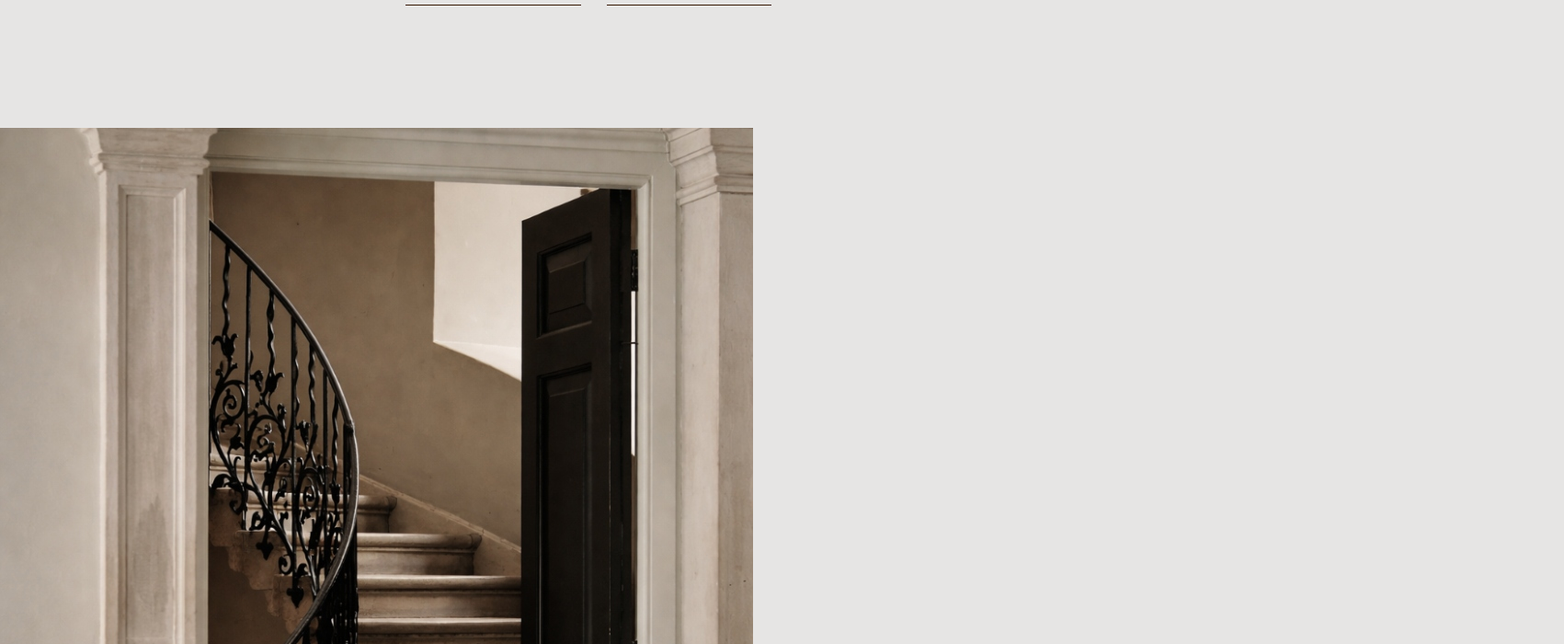
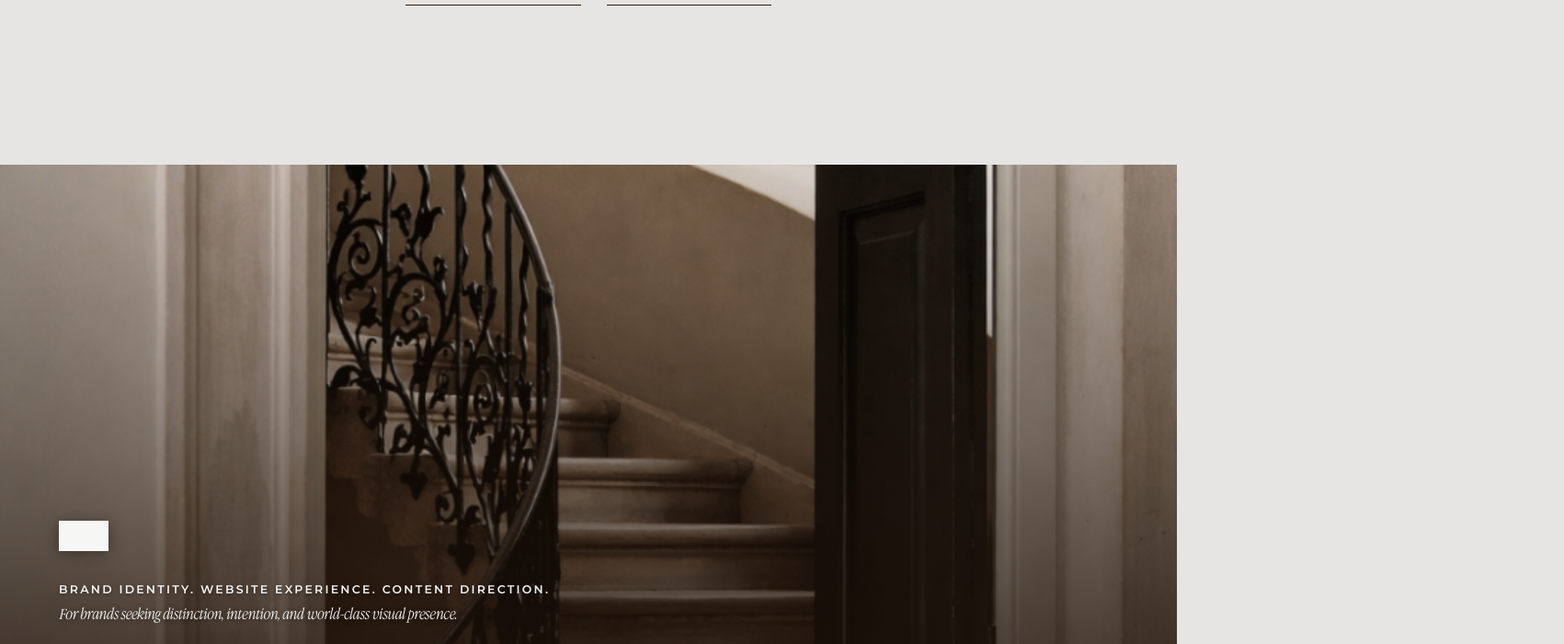
Before and after one commit to milanese88/intent-digital, a React (Vite) app: page / in a window 1280 px wide. Shown: the part 640-1340 px from the top of the page at 92% size, 1701 px wide, since content can reach past the window. Built offline with nearby package versions, Linux system fonts and the light colour scheme; a web font is replaced by a local one.

Commit message:
Update home.css

```diff
--- a/src/styles/home.css
+++ b/src/styles/home.css
@@ -369,6 +369,96 @@
   transform: translateY(-2px);
   box-shadow: none !important;
   opacity: 0.9;
+}
+
+/* CINEMATIC FULL-BLEED IMAGE SHOWCASE SECTION (MATCHING SCREENSHOT 1) */
+.hero-cinematic-banner-section {
+  position: relative;
+  width: 100vw;
+  left: 50%;
+  right: 50%;
+  margin-left: -50vw;
+  margin-right: -50vw;
+  margin-top: 40px;
+  margin-bottom: 70px;
+  overflow: hidden;
+}
+
+.hero-cinematic-banner-wrap {
+  position: relative;
+  width: 100%;
+  height: clamp(480px, 68vh, 780px);
+  overflow: hidden;
+}
+
+.hero-cinematic-banner-img {
+  width: 100%;
+  height: 100%;
+  object-fit: cover;
+  object-position: center 35%;
+  display: block;
+  transition: transform 0.8s ease;
+}
+
+.hero-cinematic-banner-wrap:hover .hero-cinematic-banner-img {
+  transform: scale(1.02);
+}
+
+.hero-cinematic-overlay {
+  position: absolute;
+  top: 0;
+  left: 0;
+  right: 0;
+  bottom: 0;
+  background: linear-gradient(
+    180deg,
+    rgba(30, 18, 10, 0.12) 0%,
+    rgba(30, 18, 10, 0.45) 55%,
+    rgba(30, 18, 10, 0.76) 100%
+  );
+  z-index: 1;
+}
+
+.hero-cinematic-caption {
+  position: absolute;
+  bottom: 42px;
+  left: clamp(24px, 5vw, 64px);
+  z-index: 2;
+  max-width: 640px;
+  color: #FFFFFF;
+  text-align: left;
+}
+
+.hero-cinematic-seal {
+  width: 54px;
+  height: 54px;
+  object-fit: contain;
+  margin-bottom: 14px;
+  filter: drop-shadow(0 2px 8px rgba(0, 0, 0, 0.4));
+  opacity: 0.95;
+}
+
+.hero-cinematic-tagline {
+  font-family: var(--font-body);
+  font-size: clamp(10.5px, 1.1vw, 12.5px);
+  font-weight: 600;
+  letter-spacing: 0.18em;
+  text-transform: uppercase;
+  color: #FFFFFF;
+  opacity: 0.95;
+  margin-bottom: 6px;
+  text-shadow: 0 1px 4px rgba(0, 0, 0, 0.4);
+}
+
+.hero-cinematic-subtagline {
+  font-family: 'Atelier Fleur', Georgia, serif;
+  font-style: italic;
+  font-size: clamp(14.5px, 1.4vw, 17px);
+  font-weight: 400;
+  color: rgba(255, 255, 255, 0.92);
+  line-height: 1.4;
+  margin: 0;
+  text-shadow: 0 1px 6px rgba(0, 0, 0, 0.4);
 }
 
 .btn-pill-secondary {
```
